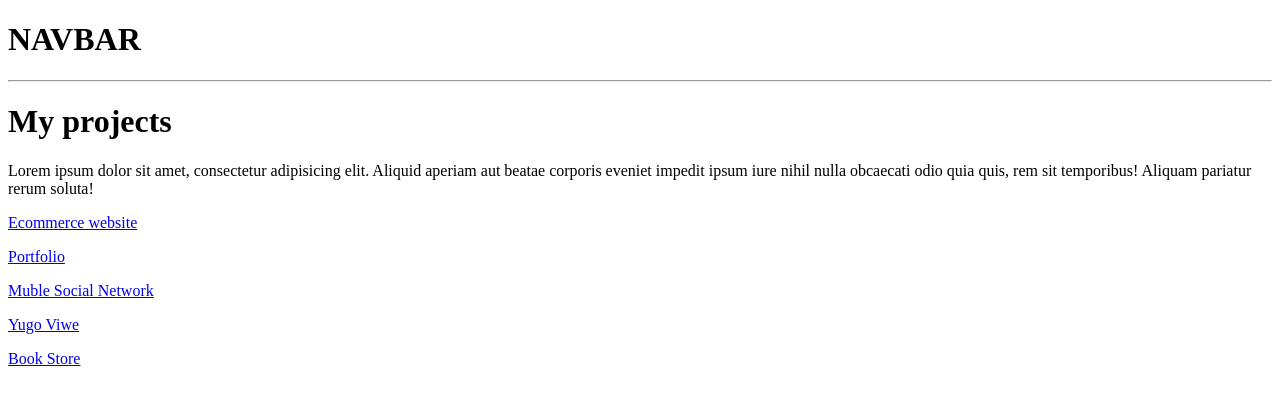
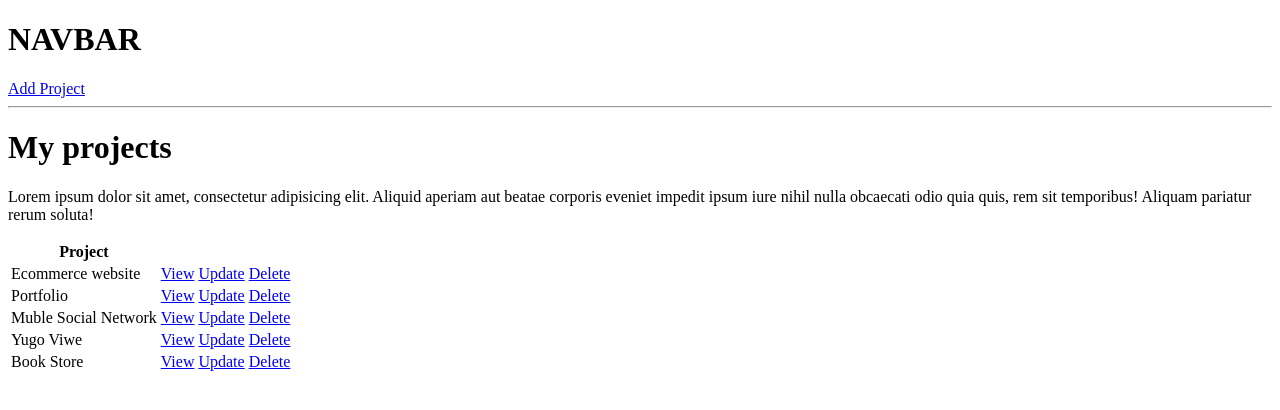
Before and after one commit to Candykiller16/Projects-site, a Django app: page / in a window 1280 px wide. Shown: the top 410 px of the page. Run offline with Django 4.2, Linux system fonts and the light colour scheme; data comes from the database, SQL or seed files in the repository; both versions use the stored data as it was after the commit.

Commit message:
added CRUD

```diff
--- a/projects/templates/projects/projects.html
+++ b/projects/templates/projects/projects.html
@@ -3,13 +3,21 @@
 {% block content %}
 <h1>My projects</h1>
 
-{{ message }}
-
 <p>Lorem ipsum dolor sit amet, consectetur adipisicing elit. Aliquid aperiam aut beatae corporis eveniet impedit ipsum
     iure nihil nulla obcaecati odio quia quis, rem sit temporibus! Aliquam pariatur rerum soluta!</p>
 
-{% for project in projects %}
-    <a href="{% url 'project' project.id %}"><p>{{ project.title }}</p></a>
-{% endfor %}
+<table>
+    <tr>
+        <th>Project</th>
+    </tr>
+    {% for project in projects %}
+    <tr>
+        <td>{{ project.title }}</td>
+        <td><a href="{% url 'project' project.id %}">View</a></td>
+        <td><a href="{% url 'update-project' project.id %}">Update</a></td>
+        <td><a href="{% url 'delete-project' project.id %}">Delete</a></td>
+    </tr>
+    {% endfor %}
+</table>
 
 {% endblock content %}
--- a/projects/urls.py
+++ b/projects/urls.py
@@ -3,5 +3,9 @@ from . import views
 
 urlpatterns = [
     path('', views.projects, name='projects'),
-    path('<str:pk>/', views.project, name='project'),
+    path('project/<str:pk>/', views.project, name='project'),
+
+    path('create-project/', views.createProject, name='create-project'),
+    path('update-project/<str:pk>', views.updateProject, name='update-project'),
+    path('delete-project/<str:pk>', views.deleteProject, name='delete-project'),
 ]
--- a/projects/views.py
+++ b/projects/views.py
@@ -1,6 +1,6 @@
-from django.shortcuts import render
-from django.shortcuts import HttpResponse
+from django.shortcuts import render, redirect
 from .models import Project
+from .forms import ProjectForm
 
 
 def projects(request):
@@ -14,3 +14,36 @@ def project(request, pk):
     tags = project.tags.all()
     context = {'project': project, 'tags': tags}
     return render(request, 'projects/single-project.html', context)
+
+
+def createProject(request):
+    form = ProjectForm()
+    if request.method == 'POST':
+        form = ProjectForm(request.POST)
+        if form.is_valid():
+            form.save()
+            return redirect('projects')
+
+    context = {'form': form}
+    return render(request, 'projects/project_form.html', context)
+
+
+def updateProject(request, pk):
+    project = Project.objects.get(id=pk)
+    form = ProjectForm(instance=project)
+    if request.method == 'POST':
+        form = ProjectForm(request.POST, instance=project)
+        if form.is_valid():
+            form.save()
+            return redirect('projects')
+
+    context = {'form': form}
+    return render(request, 'projects/project_form.html', context)
+
+def deleteProject(request, pk):
+    project = Project.objects.get(id=pk)
+    if request.method == 'POST':
+        project.delete()
+        return redirect('projects')
+    context = {'project': project}
+    return render(request, 'projects/delete_template.html', context)
--- a/templates/navbar.html
+++ b/templates/navbar.html
@@ -1,2 +1,3 @@
 <h1>NAVBAR</h1>
+<a href="{% url 'create-project' %}">Add Project</a>
 <hr>
```
Also changed, not shown: projects/forms.py (added, +8 -0 lines), projects/templates/projects/delete_template.html (added, +12 -0 lines), projects/templates/projects/project_form.html (added, +12 -0 lines), db.sqlite3.
